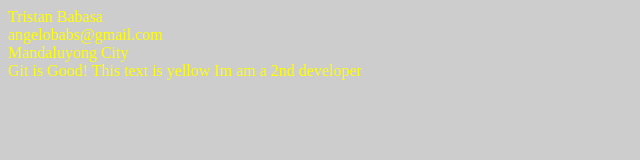
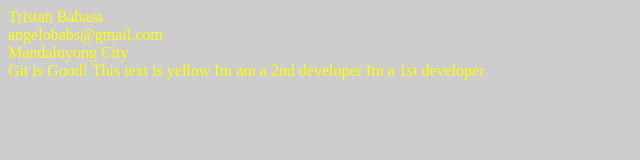
Before and after one commit to tristanbabasa/pokemon, a plain HTML site: page index.html in a window 1280 px wide. Shown: the full height of the page, 0-640 px from the left. Drawn offline with Linux system fonts and the light colour scheme.

Commit message:
added stuff

```diff
--- a/index.html
+++ b/index.html
@@ -21,5 +21,7 @@
 		This text is yellow
 
 		Im am a 2nd developer
+
+		Im a 1st developer
 	</body>
 </html>
```
